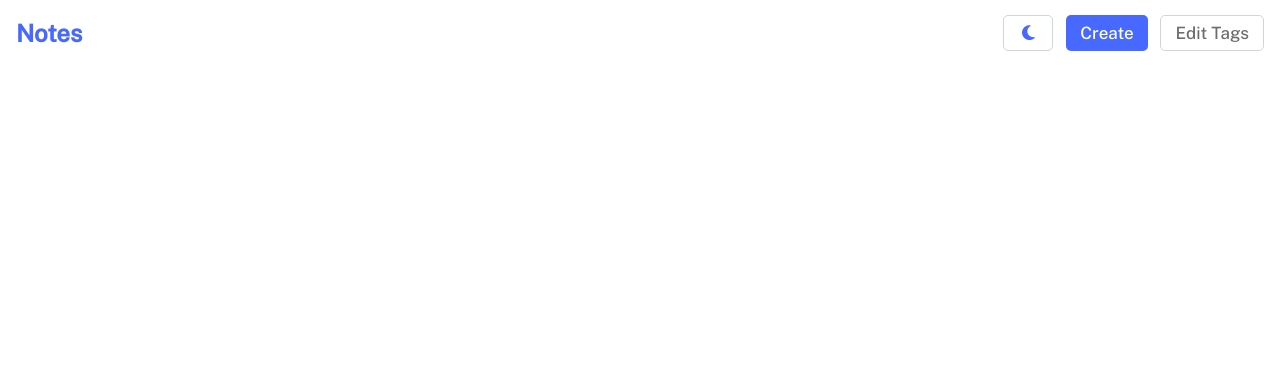
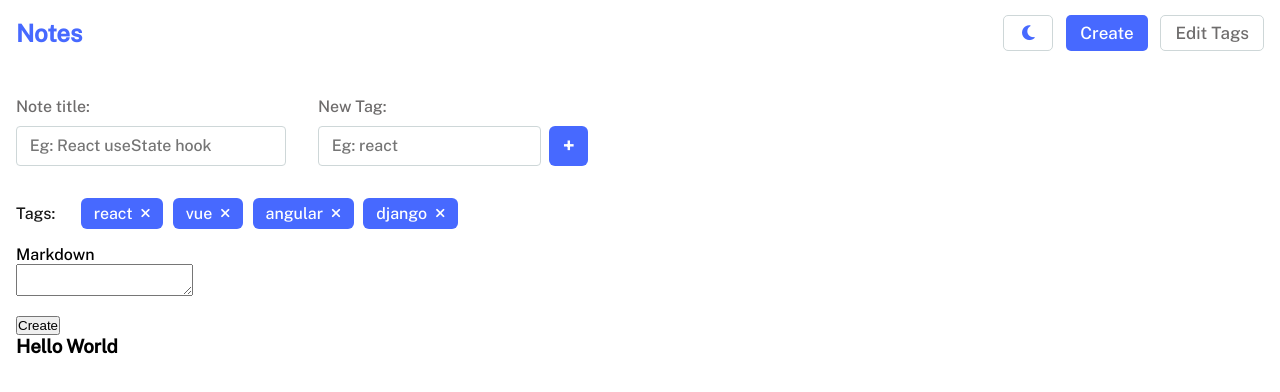
Before and after one commit to Lindrit-Sulaj/Notes-App, a React (Vite) app: page /create in a window 1280 px wide. Shown: the top 392 px of the page. Built offline with nearby package versions, Linux system fonts and the light colour scheme.

Commit message:
Note Creation - First Half

```diff
--- a/package.json
+++ b/package.json
@@ -11,6 +11,7 @@
   "dependencies": {
     "react": "^18.2.0",
     "react-dom": "^18.2.0",
+    "react-markdown": "^8.0.3",
     "react-router-dom": "^6.4.3"
   },
   "devDependencies": {
--- a/src/App.jsx
+++ b/src/App.jsx
@@ -2,7 +2,7 @@ import { useEffect, useState } from "react";
 import { BrowserRouter as Router, Routes, Route } from "react-router-dom";
 import Navbar from "./Navbar";
 import useTheme, { ThemeProvider } from "./ThemeContext";
-import EditTags from "./EditTags";
+import CreateNote from "./CreateNote";
 
 function App() {
   return (
@@ -11,7 +11,8 @@ function App() {
         <div className="App">
           <Navbar />
           <Routes>
-            <Route path="/" element={<p className="hi"></p>} />
+            <Route path="/" element={<p className="hi">Hi</p>} />
+            <Route path="/create" element={<CreateNote />}></Route>
           </Routes>
         </div>
       </Router>
--- /dev/null
+++ b/src/CreateNote.jsx
@@ -0,0 +1,63 @@
+import React, { useRef, useState } from 'react';
+import NotePreview from './NotePreview';
+
+const CreateNote = () => {
+  const [title, setTitle] = useState('');
+  const [newMarkdown, setNewMarkdown] = useState('');
+  const [tags, setTags] = useState([]);
+  const [markdown, setMarkdown] = useState('');
+
+  const newNote = { title, tags, markdown }
+
+  const handleTags = () => {
+    setTags([...tags, newMarkdown]);
+  }
+
+  return (
+    <section className="createNote">
+      <form action="">
+        <div className='main-actions'>
+          <div className='note-title'>
+            <label htmlFor="note-title">Note title:</label>
+            <input type="text" value={title} onChange={(e) => setTitle(e.target.value)} placeholder='Eg: React useState hook' id='note-title' />
+          </div>
+          <div className='note-tags'>
+            <label htmlFor="note-tags">New Tag:</label>
+            <div className="new-tag">
+              <input type="text" value={newMarkdown} onChange={(e) => setNewMarkdown(e.target.value)} placeholder='Eg: react' id='note-tags' />
+              <button type='button' onClick={handleTags}><i className="fa-solid fa-plus"></i></button>
+            </div>
+          </div>
+        </div>
+        <div className="tags">
+          <p>Tags:</p>
+          <div className='tag'>
+            <span>react</span>
+            <button><i className="fa-solid fa-xmark"></i></button>
+          </div>
+          <div className='tag'>
+            <span>vue</span>
+            <button><i className="fa-solid fa-xmark"></i></button>
+          </div>
+          <div className='tag'>
+            <span>angular</span>
+            <button><i className="fa-solid fa-xmark"></i></button>
+          </div>
+          <div className='tag'>
+            <span>django</span>
+            <button><i className="fa-solid fa-xmark"></i></button>
+          </div>
+        </div>
+        <div className='markdown'>
+          <p>Markdown</p>
+          <textarea value={markdown} onChange={(e) => setMarkdown(e.target.value)}>
+          </textarea>
+        </div>
+        <button type="submit">Create</button>
+      </form>
+      <NotePreview />
+    </section>
+  )
+}
+
+export default CreateNote
--- a/src/EditTags.jsx
+++ b/src/EditTags.jsx
@@ -7,8 +7,13 @@ const EditTags = () => {
 
   const addTag = () => {
     const value = inputRef.current.value;
-    if (tags.includes(value)) return;
-    if (!value) return;
+    if (tags.includes(value)) {
+      alert("Alert: Tag Already Exists");
+      return;
+    } else if (value === '') {
+      alert("Alert: Cannot add empty tag");
+      return;
+    };
 
     tagsDispatch({ type: 'add', payload: { name: value } });
     inputRef.current.value = ''
@@ -19,7 +24,7 @@ const EditTags = () => {
   }
 
   const handleEdit = (id, value) => {
-    tagsDispatch({ type: 'edit', payload: { id, value }})
+    tagsDispatch({ type: 'edit', payload: { id, value } })
   }
 
   return (
@@ -59,7 +64,7 @@ const Tag = ({ deleteTag, id, name, handleEdit }) => {
         <div className='Tag-Editing'>
           <input type="text" value={inputValue} onChange={(e) => {
             setInputValue(e.target.value)
-          }}/>
+          }} />
           <button onClick={() => {
             setIsEditing(false);
             handleEdit(id, inputValue);
--- a/src/Navbar.jsx
+++ b/src/Navbar.jsx
@@ -3,12 +3,6 @@ import useTheme from './ThemeContext';
 import { Link } from 'react-router-dom';
 import Dialog from './Dialog';
 import EditTags from './EditTags';
-
-const object = {
-  props: {
-    arr: []
-  }
-}
 
 const Navbar = () => {
   const { windowWidth, colorTheme, setColorTheme } = useTheme();
--- /dev/null
+++ b/src/NotePreview.jsx
@@ -0,0 +1,14 @@
+import React from 'react';
+import ReactMarkdown from 'react-markdown';
+
+const NotePreview = ({ title, tags, markdown }) => {
+  return (
+    <section className="note-preview">
+      <ReactMarkdown>
+        # Hello World
+      </ReactMarkdown>
+    </section>
+  )
+}
+
+export default NotePreview
--- a/src/assets/index.scss
+++ b/src/assets/index.scss
@@ -4,6 +4,25 @@
   margin: 0;
   padding: 0;
   box-sizing: border-box;
+}
+
+ul {
+  list-style-type: disc;
+  list-style-position: inside;
+}
+ol {
+  list-style-type: decimal;
+  list-style-position: inside;
+}
+ul ul, ol ul {
+  list-style-type: circle;
+  list-style-position: inside;
+  margin-left: 15px;
+}
+ol ol, ul ol {
+  list-style-type: lower-latin;
+  list-style-position: inside;
+  margin-left: 15px;
 }
 
 body {
@@ -137,6 +156,12 @@ body {
   justify-content: center;
 }
 
+.hi {
+  font-size: 80px;
+  color: white;
+  margin-top: 300px;
+}
+
 .EditTags {
   width: 95%;
   max-width: 420px;
@@ -264,3 +289,123 @@ body {
     }
   }
 }
+
+.createNote {
+  padding: 2rem 1rem 0 1rem;
+
+  form {
+    display: flex;
+    flex-direction: column;
+    align-items: flex-start;
+    gap: 1rem;
+
+    .main-actions {
+      display: flex;
+      flex-wrap: wrap;
+      column-gap: 2rem;
+      row-gap: 1.5em;
+      width: 100%;
+      justify-content: flex-start;
+    }
+
+    .main-actions * {
+      font-family: $font-main;
+    }
+
+    .main-actions input {
+      font-size: 16px;
+      color: $text-main;
+      border: 1px solid $gray;
+      border-radius: 4px;
+      background-color: $background;
+    }
+
+    .main-actions input:focus {
+      outline: none;
+      border-color: $neon-blue;
+      border-width: 2px;
+    }
+
+    .main-actions label {
+      color: $text-secondary;
+    }
+
+    .note-title {
+      width: 100%;
+      max-width: 270px;
+
+      label {
+        display: block;
+        width: 100%;
+        margin-bottom: .6rem;
+      }
+      input {
+        display: block;
+        width: 100%;
+        height: 40px;
+        padding: 0 .8rem;
+      }
+    }
+
+    .note-tags {
+      width: 100%;
+      max-width: 270px;
+
+      label {
+        display: block;
+        width: 100%;
+        margin-bottom: .6rem;
+      }
+
+      div {
+        width: 100%;
+        height: 40px;
+        display: flex;
+        gap: .5rem;
+
+        input {
+          width: 85%;
+          padding: 0 .8rem;
+        }
+        button {
+          width: 15%;
+          background-color: $neon-blue;
+          color: $background;
+          border: none;
+          border-radius: 6px;
+          font-size: 20px;
+          cursor: pointer;
+        }
+      }
+    }
+
+    .tags {
+      display: flex;
+      align-items: center;
+      gap: .6rem;
+      flex-wrap: wrap;
+      margin-top: 1rem;
+
+      p {
+        color: $text-main;
+        margin-right: 1rem;
+      }
+
+      div {
+        background-color: $neon-blue;
+        color: $background;
+        display: flex;
+        gap: .5rem;
+        padding: .4rem .8rem;
+        border-radius: 6px;
+
+        button {
+          background: none;
+          border: none;
+          color: $background;
+          cursor: pointer;
+        }
+      }
+    }
+  }
+}
--- a/src/assets/variables.scss
+++ b/src/assets/variables.scss
@@ -34,7 +34,7 @@ $background-tertiary: var(--background-tertiary);
 ---------------------------------------------- */
 
 .tracking-in-expand-forward-top {
-  animation: tracking-in-expand-forward-top 0.4s linear both
+  animation: tracking-in-expand-forward-top 0.2s linear both
 }
 
 @keyframes tracking-in-expand-forward-top {
```
Also changed, not shown: 1 other file (tests, documents, lock files or other folders).
